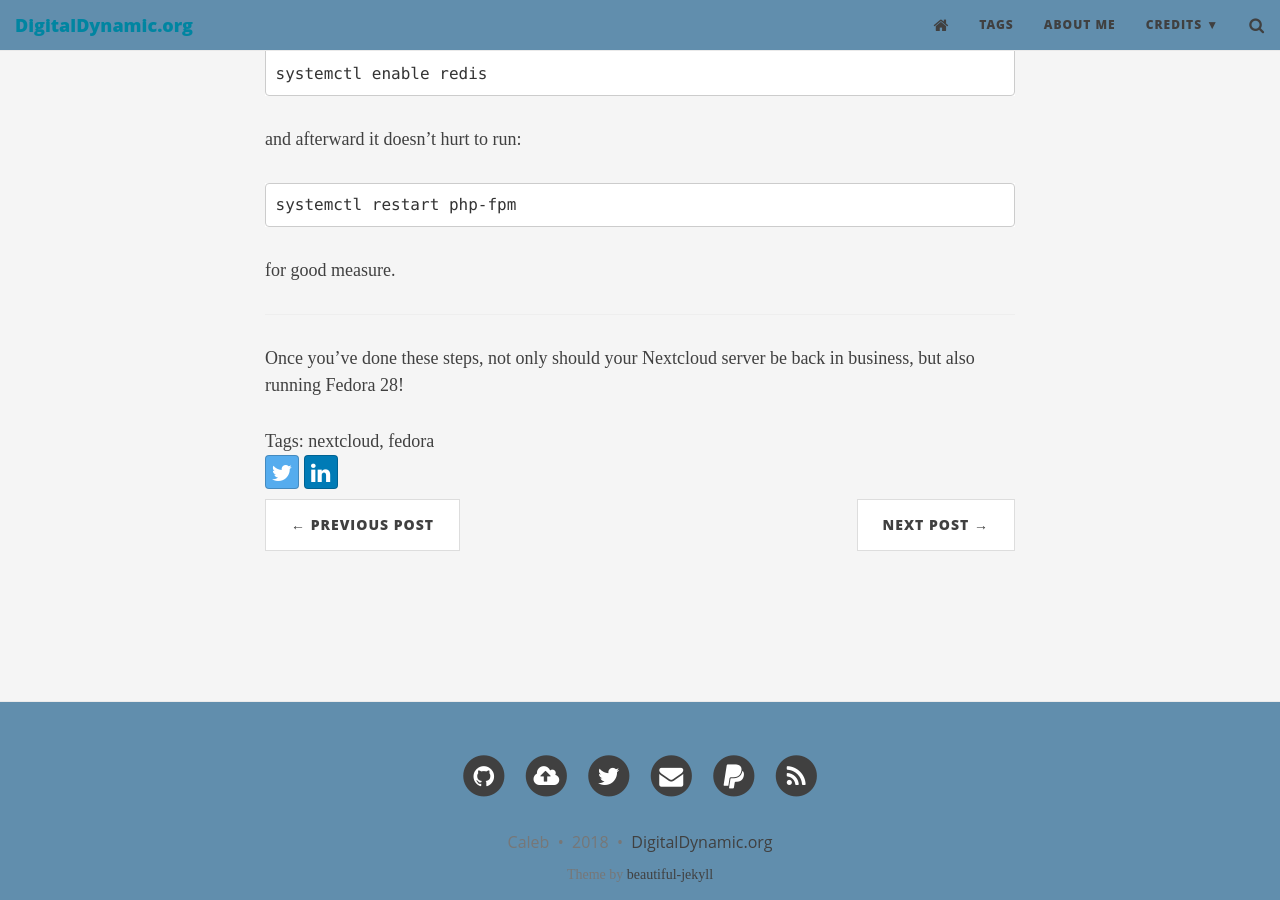
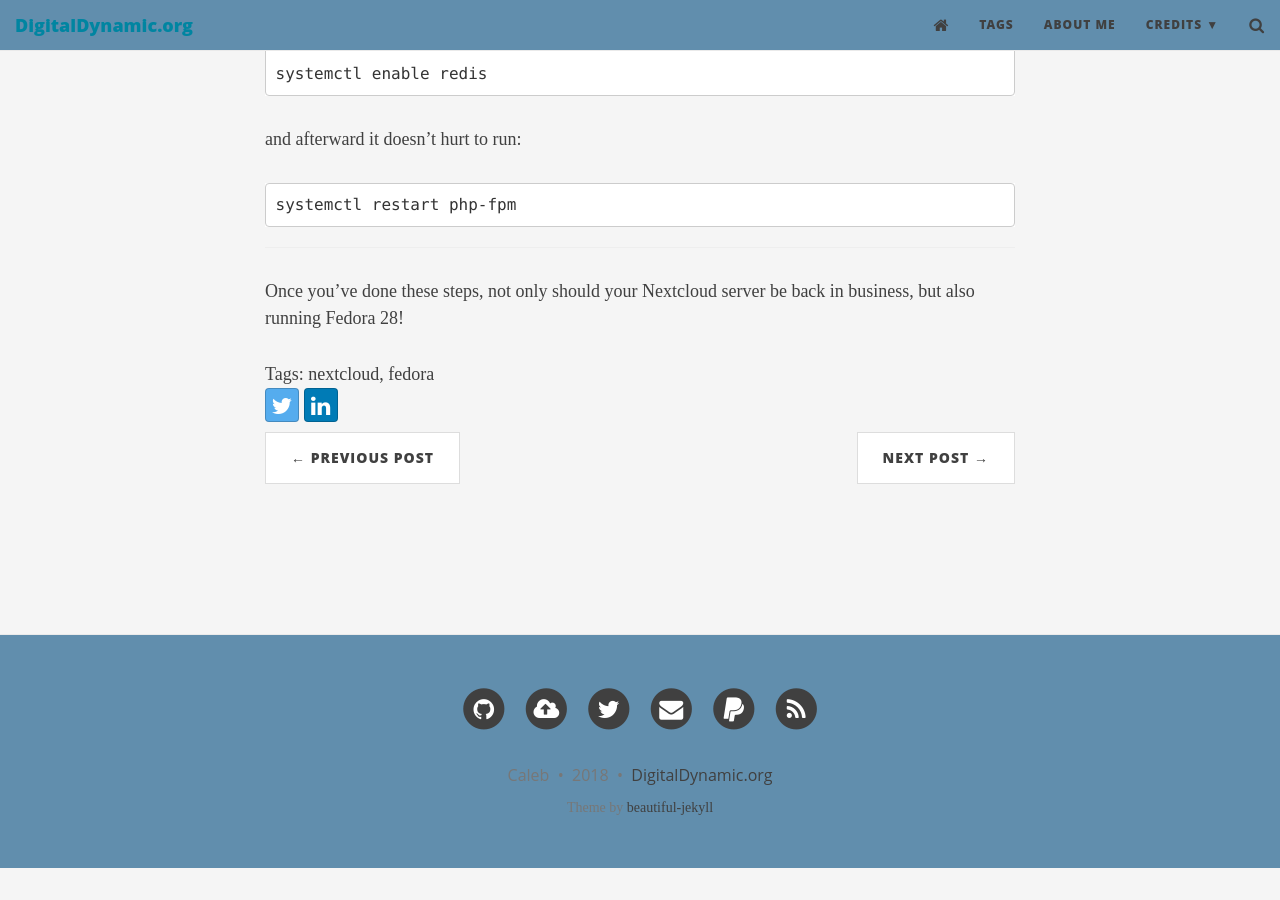
Before and after one commit to crankycaleb/pro, a Jekyll site: the page built from _posts/2018-04-27-fedora-28-nextcloud.md, in a window 1280 px wide and 900 px high, scrolled down 1368 px. Built offline with Jekyll 4.4.1, drawn with Linux system fonts in a browser that asks for light colours; nearby versions of some CDN libraries; after the commit the page ends 2236 px from its top, so only the background shows below that.

Commit message:
Update 2018-04-27-fedora-28-nextcloud.md

````diff
--- a/_posts/2018-04-27-fedora-28-nextcloud.md
+++ b/_posts/2018-04-27-fedora-28-nextcloud.md
@@ -49,7 +49,6 @@ and afterward it doesn't hurt to run:
 ```
 systemctl restart php-fpm
 ```
-for good measure.
 
 ****
 Once you've done these steps, not only should your Nextcloud server be back in business, but also running Fedora 28!
````
